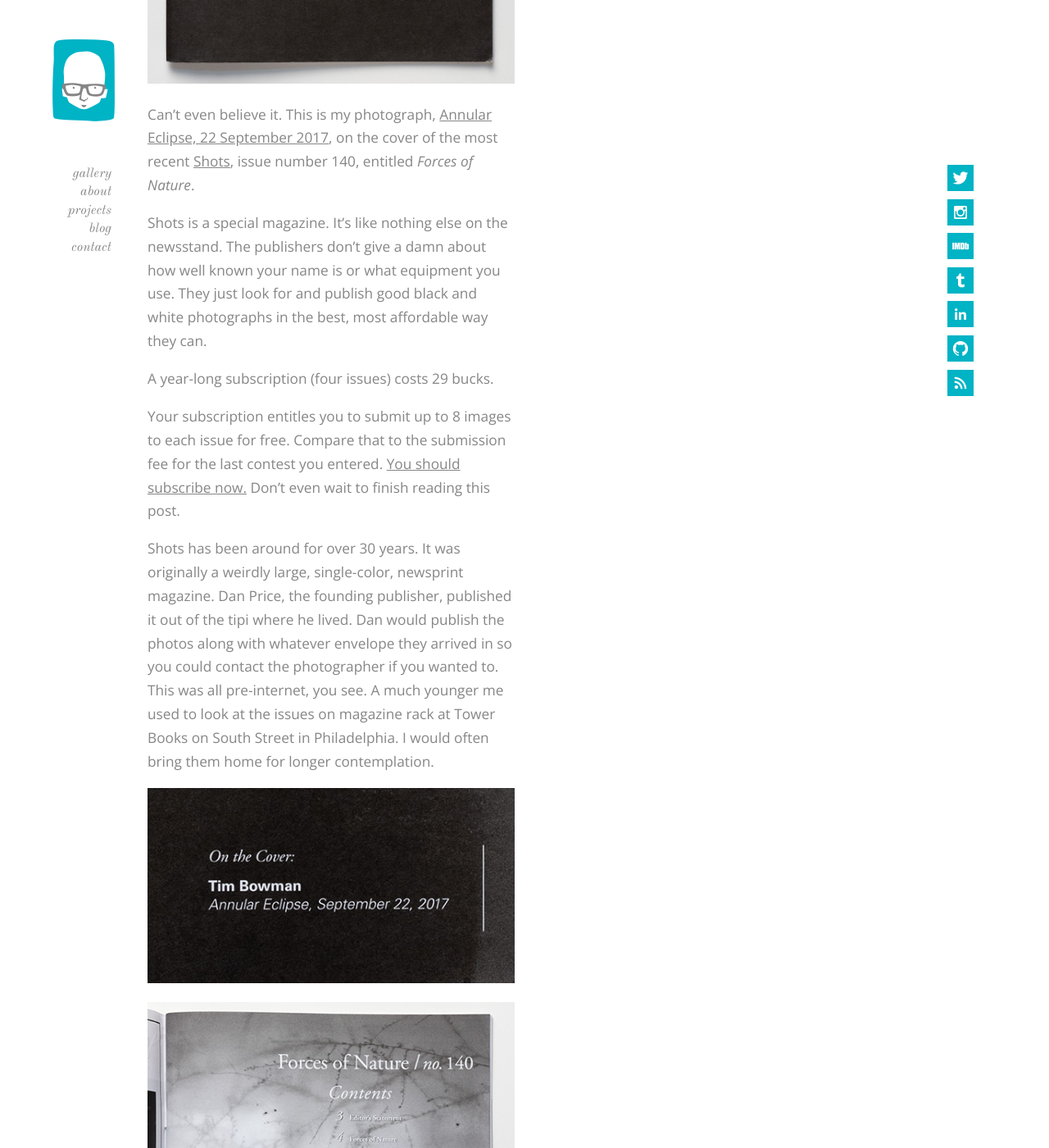
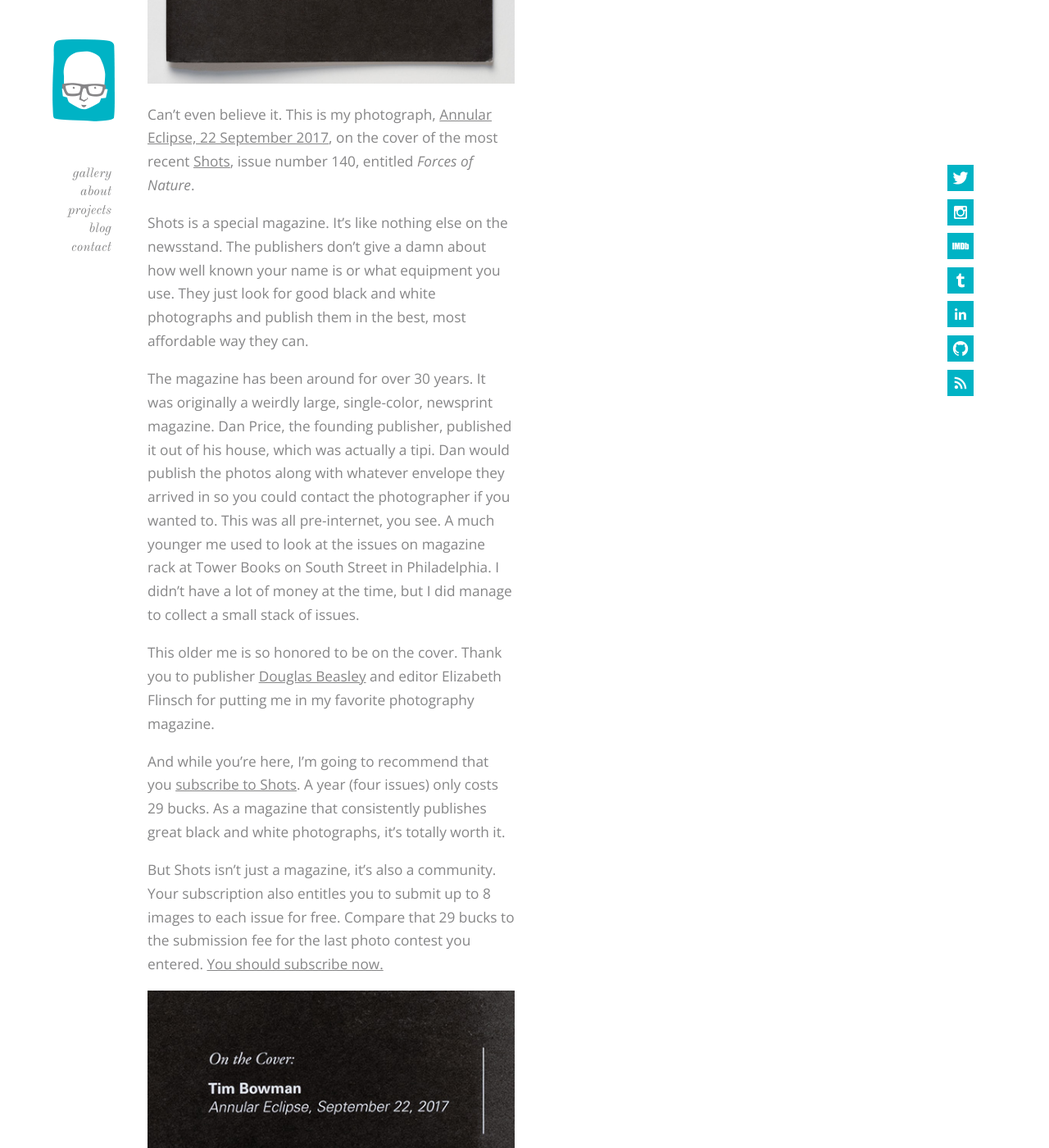
Before and after one commit to hellothisistim/hellothisistim.github.io, a Jekyll site: the page built from _posts/2018-08-09-shots-140-forces-of-nature.md, in a window 1280 px wide and 1400 px high, scrolled down 748 px. Shown: the whole window at 82% size. Built offline with Jekyll 4.4.1, drawn with Linux system fonts in a browser that asks for light colours; comment, search, counter and statistics services are not loaded.

Commit message:
Shots 140 post complete

```diff
--- a/_posts/2018-08-09-shots-140-forces-of-nature.md
+++ b/_posts/2018-08-09-shots-140-forces-of-nature.md
@@ -10,13 +10,15 @@
 
 Can't even believe it. This is my photograph, [Annular Eclipse, 22 September 2017](https://hellothisistim.com/photographs/annular-eclipse), on the cover of the most recent [Shots](https://shotsmag.com/), issue number 140, entitled _Forces of Nature_.
 
-Shots is a special magazine. It’s like nothing else on the newsstand. The publishers don’t give a damn about how well known your name is or what equipment you use. They just look for and publish good black and white photographs in the best, most affordable way they can.
+Shots is a special magazine. It’s like nothing else on the newsstand. The publishers don’t give a damn about how well known your name is or what equipment you use. They just look for good black and white photographs and publish them in the best, most affordable way they can.
 
-A year-long subscription (four issues) costs 29 bucks.
+The magazine has been around for over 30 years. It was originally a weirdly large, single-color, newsprint magazine. Dan Price, the founding publisher, published it out of his house, which was actually a tipi. Dan would publish the photos along with whatever envelope they arrived in so you could contact the photographer if you wanted to. This was all pre-internet, you see. A much younger me used to look at the issues on magazine rack at Tower Books on South Street in Philadelphia. I didn’t have a lot of money at the time, but I did manage to collect a small stack of issues.
 
-Your subscription entitles you to submit up to 8 images to each issue for free. Compare that to the submission fee for the last contest you entered. [You should subscribe now.](https://shotsmag.com/collections/subscriptions) Don’t even wait to finish reading this post.
+This older me is so honored to be on the cover. Thank you to publisher [Douglas Beasley](http://douglasbeasley.com/) and editor Elizabeth Flinsch for putting me in my favorite photography magazine.
 
-Shots has been around for over 30 years. It was originally a weirdly large, single-color, newsprint magazine. Dan Price, the founding publisher, published it out of the tipi where he lived. Dan would publish the photos along with whatever envelope they arrived in so you could contact the photographer if you wanted to. This was all pre-internet, you see. A much younger me used to look at the issues on magazine rack at Tower Books on South Street in Philadelphia. I would often bring them home for longer contemplation.
+And while you’re here, I’m going to recommend that you [subscribe to Shots](https://shotsmag.com/collections/subscriptions). A year (four issues) only costs 29 bucks. As a magazine that consistently publishes great black and white photographs, it’s totally worth it.
+
+But Shots isn’t just a magazine, it’s also a community. Your subscription also entitles you to submit up to 8 images to each issue for free. Compare that 29 bucks to the submission fee for the last photo contest you entered. [You should subscribe now.](https://shotsmag.com/collections/subscriptions)
 
 ![Annular Eclipse, 22 September 2017 on the cover of Shots #140]( {{ "/assets/posts/2018-08-09-shots-140-forces-of-nature/shots140_onTheCover.jpg" | relative_url }})
 
```
Also changed, not shown: other parts of _posts/2018-08-09-shots-140-forces-of-nature.md (+1 -1 lines), _tag/publication.md (added, +4 -0 lines).
